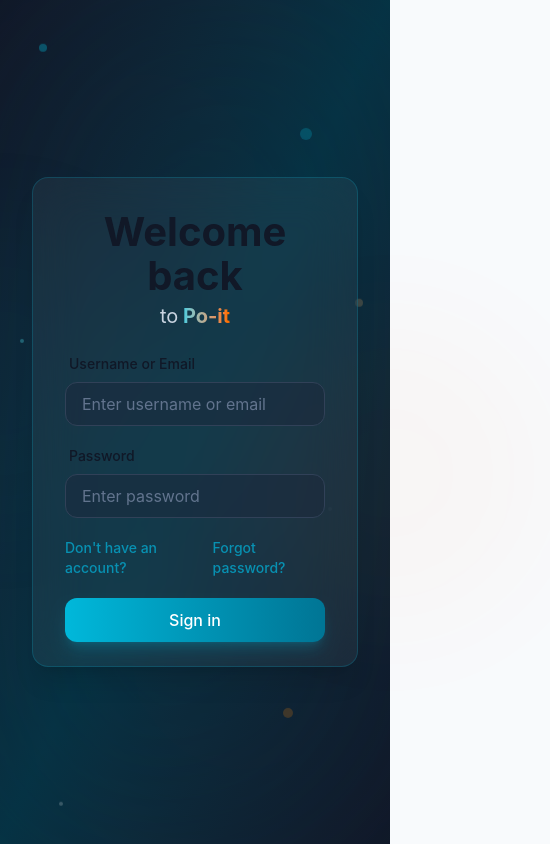
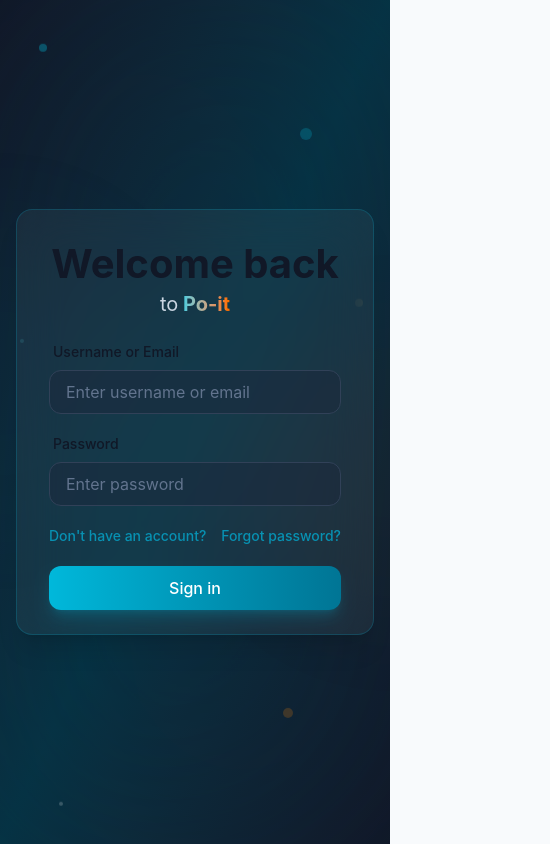
Before and after one commit to AndyRosenberg/Po-it-ts, a React (Vite) app in the folder frontend/: page /login in a window 390 px wide. Shown: the whole page, 550 px wide, since content can reach past the window. Built offline with nearby package versions, Linux system fonts and the light colour scheme; no server answers.

Commit message:
mobile adjustments

```diff
--- a/frontend/src/App.tsx
+++ b/frontend/src/App.tsx
@@ -3,7 +3,7 @@
 
 function App() {
   return (
-    <div className="h-full w-full bg-gradient-to-br from-gray-900 via-cyan-950 to-gray-900 overflow-hidden">
+    <div className="fixed inset-0 w-screen h-screen min-h-screen bg-gradient-to-br from-gray-900 via-cyan-950 to-gray-900 overflow-hidden">
       {/* Background patterns */}
       <div className="absolute inset-0 bg-grid-white/[0.02] bg-[size:20px_20px]" />
       <div className="absolute inset-0 backdrop-blur-[118px] opacity-30">
@@ -24,8 +24,8 @@
       </div>
 
       {/* Main content */}
-      <div className="relative flex items-center justify-center h-full w-full" style={{minWidth: "100vw", minHeight: "100vh"}}>
-        <div className="w-full h-full flex items-center justify-center px-4 py-8 overflow-y-auto">
+      <div className="relative w-full h-full overflow-auto">
+        <div className="w-full h-full flex justify-center">
           <AppRoutes />
         </div>
 
--- a/frontend/src/index.css
+++ b/frontend/src/index.css
@@ -88,13 +88,24 @@
 }
 
 /* Base elements */
+html, body, #root {
+  margin: 0;
+  padding: 0;
+  width: 100%;
+  height: 100%;
+  min-height: 100vh;
+  min-height: 100dvh; /* Use dynamic viewport height for better mobile support */
+  overflow-x: hidden;
+}
+
 body {
-  margin: 0;
+  position: relative;
+  min-width: 100vw;
+}
+
+#root {
   display: flex;
-  place-items: center;
-  min-width: 320px;
-  min-height: 100vh;
-  overflow-x: hidden;
+  flex-direction: column;
 }
 
 /* Floating decorative elements */
--- a/frontend/src/pages/CreatePoem.tsx
+++ b/frontend/src/pages/CreatePoem.tsx
@@ -236,8 +236,8 @@
   };
 
   return (
-    <div className="w-full max-w-5xl mx-auto px-4 pb-24">
-      <div className="flex flex-col h-[90vh]">
+    <div className="w-full max-w-5xl mx-auto pb-24">
+      <div className="flex flex-col">
         {/* Header */}
         <header className="py-6 mb-4">
           <div className="flex justify-between items-center">
@@ -270,7 +270,7 @@
         )}
 
         {/* Content */}
-        <div className="flex-1 overflow-y-auto">
+        <div className="flex-1 overflow-y-auto min-h-[50vh]">
           {/* Poem title */}
           <div className="bg-slate-800 rounded-lg p-4 mb-6 border border-slate-700 shadow-lg">
             <div className="flex justify-between items-center mb-2">
--- a/frontend/src/pages/EditPoem.tsx
+++ b/frontend/src/pages/EditPoem.tsx
@@ -243,8 +243,8 @@
   };
 
   return (
-    <div className="w-full max-w-5xl mx-auto h-full pb-24">
-      <div className="flex flex-col min-h-[90vh]">
+    <div className="w-full max-w-5xl mx-auto pb-24">
+      <div className="flex flex-col">
 
         {/* Header */}
         <header className="py-6 mb-8">
@@ -276,7 +276,7 @@
         )}
 
         {/* Content */}
-        <div className="flex-1 overflow-y-auto relative">
+        <div className="flex-1 overflow-y-auto relative min-h-[50vh]">
           {/* Loading overlay for when we're updating but already have stanzas loaded */}
           {isLoading && stanzas.length > 0 && (
             <div className="absolute inset-0 bg-black bg-opacity-30 z-10 flex justify-center items-center">
--- a/frontend/src/pages/ForgotPassword.tsx
+++ b/frontend/src/pages/ForgotPassword.tsx
@@ -16,7 +16,7 @@
   };
 
   return (
-    <div className="w-full h-full max-w-xl mx-auto px-4 py-12">
+    <div className="w-full h-full max-w-md mx-auto px-4 py-12 flex flex-col items-center">
       <BackButton />
       <div className="backdrop-blur-xl bg-white/5 rounded-2xl border border-cyan-500/20 shadow-xl overflow-hidden w-full mt-4">
         <div className="px-8 pt-8 pb-6">
--- a/frontend/src/pages/Login.tsx
+++ b/frontend/src/pages/Login.tsx
@@ -15,8 +15,8 @@
 	}
 
 	return (
-		<div className="w-full h-full max-w-7xl grid grid-cols-1 md:grid-cols-2 gap-8 items-start px-4 py-12">
-			<div className="w-full max-w-md mx-auto h-full flex items-center">
+		<div className="w-full h-full max-w-7xl grid grid-cols-1 md:grid-cols-2 gap-8 items-center justify-center px-4 py-12">
+			<div className="w-full max-w-md mx-auto h-full flex items-center justify-center">
 				<div className="backdrop-blur-xl bg-white/5 rounded-2xl border border-cyan-500/20 shadow-xl overflow-hidden w-full">
 					<div className="px-8 pt-8 pb-6">
 					<div className="text-center mb-6">
--- a/frontend/src/pages/ResetPassword.tsx
+++ b/frontend/src/pages/ResetPassword.tsx
@@ -1,11 +1,9 @@
 import { Link, useNavigate, useLocation } from "react-router-dom";
 import { useState, useEffect } from "react";
-import { useAuthRedirect } from "../hooks/useAuthRedirect";
 import { useResetPassword } from "../hooks/useResetPassword";
 import { BackButton } from "../components/BackButton";
 
 export const ResetPassword = () => {
-  useAuthRedirect("/");
   const navigate = useNavigate();
   const location = useLocation();
   const token = new URLSearchParams(location.search).get("token");
@@ -46,7 +44,7 @@
   };
 
   return (
-    <div className="w-full h-full max-w-xl mx-auto px-4 py-12">
+    <div className="w-full h-full max-w-md mx-auto px-4 py-12 flex flex-col items-center">
       <BackButton />
       <div className="backdrop-blur-xl bg-white/5 rounded-2xl border border-cyan-500/20 shadow-xl overflow-hidden w-full mt-4">
         <div className="px-8 pt-8 pb-6">
```
